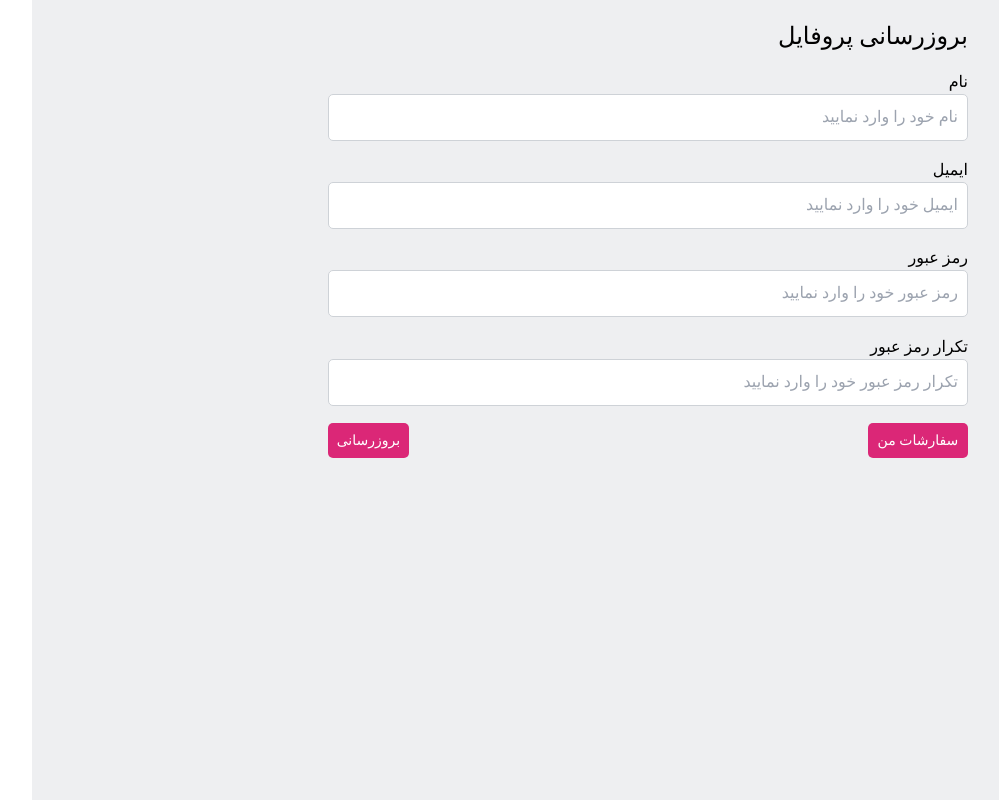
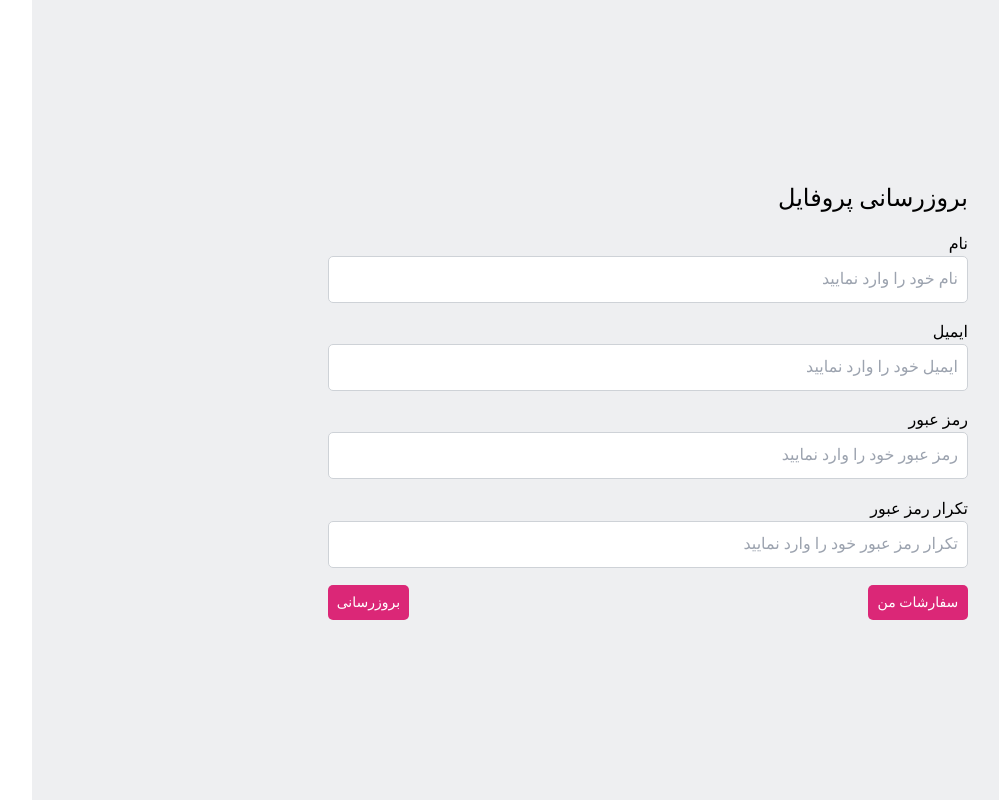
Before and after one commit to mahsanajafii/e-commerce, a React (Vite) app: page /profile in a window 1280 px wide. Shown: the whole page, without its empty margins (58-1057 px from the left). Built offline with nearby package versions, Linux system fonts and the light colour scheme.

Commit message:
fix styles

```diff
--- a/package.json
+++ b/package.json
@@ -18,7 +18,6 @@
   },
   "devDependencies": {
     "@eslint/js": "^9.9.0",
-
     "@types/react": "^18.3.5",
     "@types/react-dom": "^18.3.0",
     "@vitejs/plugin-react": "^4.3.1",
--- a/src/components/profile/Profile.tsx
+++ b/src/components/profile/Profile.tsx
@@ -7,7 +7,7 @@ const Profile: React.FC = () => {
     fullname: string;
     email: string;
     password: string;
-    repassword: string;
+    repeatPassword: string;
   }
   const { register, handleSubmit } = useForm<IFormInput>();
   const onSubmit: SubmitHandler<IFormInput> = (data) => console.log(data);
@@ -17,7 +17,7 @@ const Profile: React.FC = () => {
   const labelStyle = `w-full h-[2.4rem]  text-text-primary text-[1.6rem]`;
 
   return (
-    <div className=" pt-[1.8rem] flex justify-center">
+    <div className=" w-full h-full items-center flex justify-center">
       <form
         onSubmit={handleSubmit(onSubmit)}
         className="w-[64rem] gap-[1.6rem] h-[44rem] flex flex-col"
@@ -65,8 +65,8 @@ const Profile: React.FC = () => {
             labelStyle={labelStyle}
             type="password"
             placeholder="تکرار رمز عبور خود را وارد نمایید"
-            {...register("repassword")}
-            id="password"
+            {...register("repeatPassword")}
+            id="repeatPassword"
             label="تکرار رمز عبور"
           />
         </div>
```
